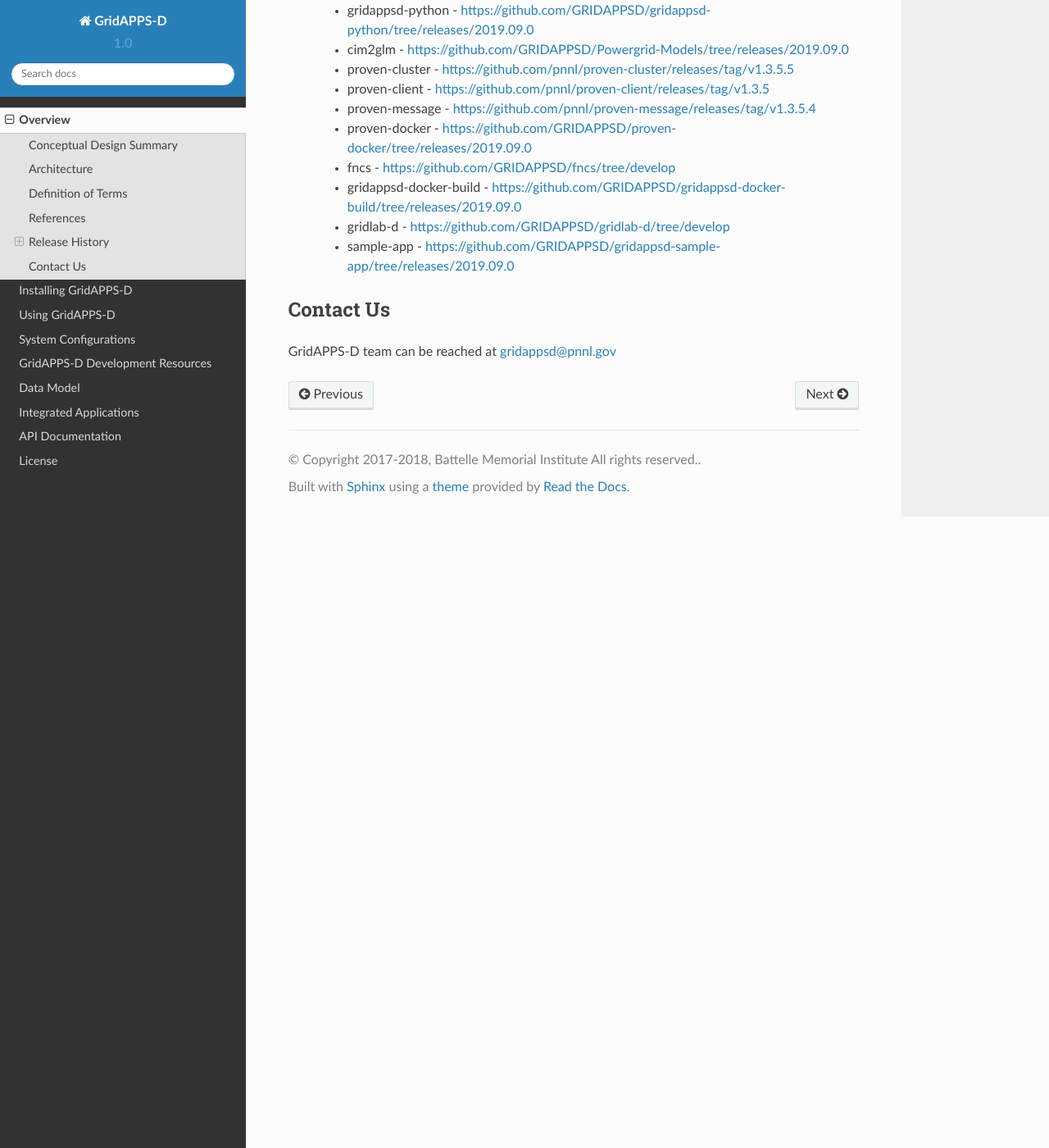
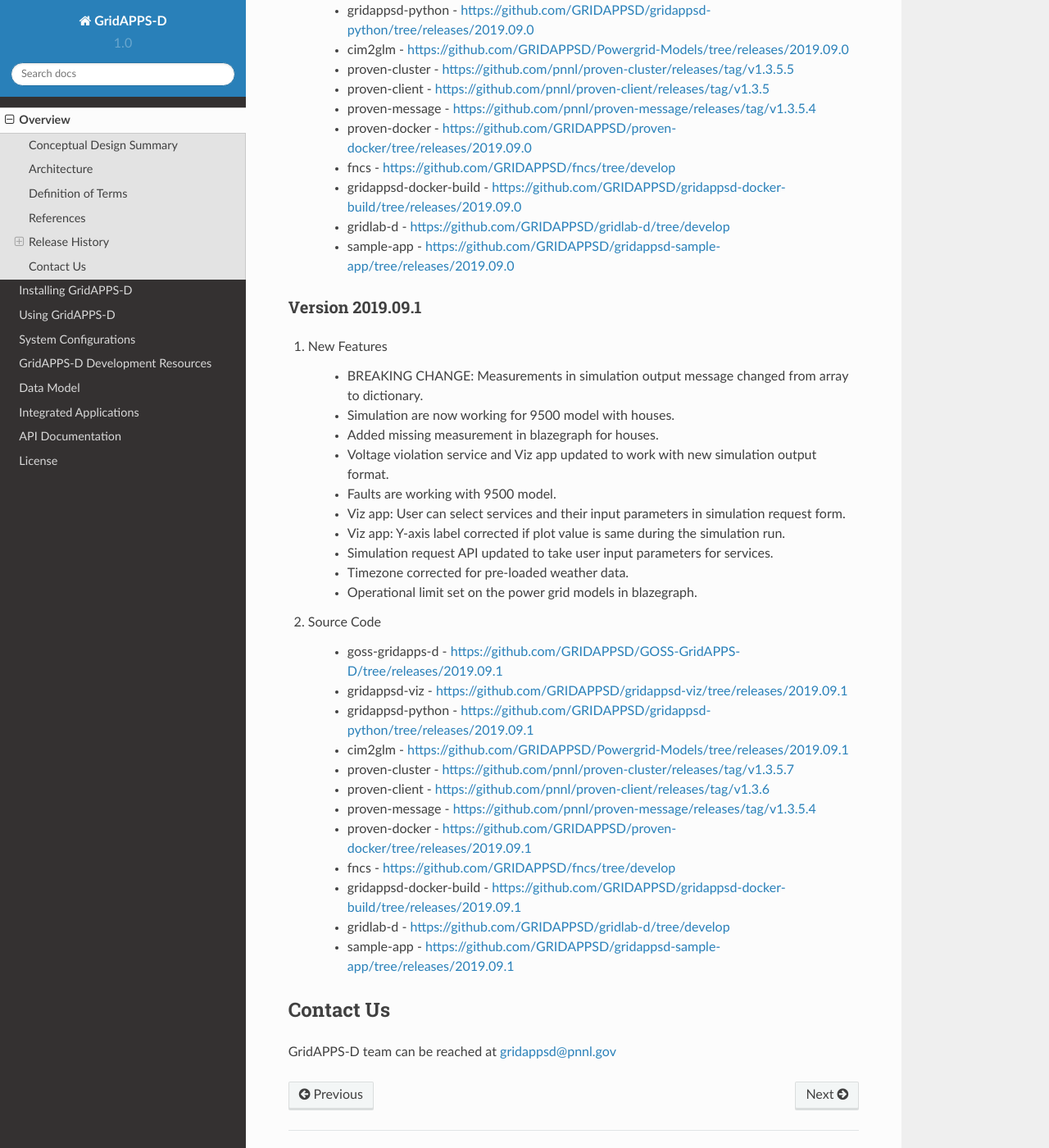
Before and after one commit to ericstephan/gridappsd-docs, a Sphinx documentation site: the page built from docs/source/overview/index.rst, in a window 1280 px wide and 1400 px high, scrolled down 15796 px. Shown: the whole window at 82% size. Built offline with Sphinx 7.4.7 and the Read the Docs theme 2.0.0, drawn with Linux system fonts in a browser that asks for light colours.

Commit message:
release notes for 2019.09.1 and updated Sim messages

```diff
--- a/docs/source/overview/version_history.rst
+++ b/docs/source/overview/version_history.rst
@@ -450,3 +450,34 @@
 	- gridappsd-docker-build - https://github.com/GRIDAPPSD/gridappsd-docker-build/tree/releases/2019.09.0
 	- gridlab-d - https://github.com/GRIDAPPSD/gridlab-d/tree/develop
 	- sample-app - https://github.com/GRIDAPPSD/gridappsd-sample-app/tree/releases/2019.09.0
+
+Version 2019.09.1
+^^^^^^^^^^^^^^^^^
+
+1. New Features
+
+	- BREAKING CHANGE: Measurements in simulation output message changed from array to dictionary.
+	- Simulation are now working for 9500 model with houses.
+	- Added missing measurement in blazegraph for houses.
+	- Voltage violation service and Viz app updated to work with new simulation output format.
+	- Faults are working with 9500 model.
+	- Viz app: User can select services and their input parameters in simulation request form.
+	- Viz app: Y-axis label corrected if plot value is same during the simulation run.
+	- Simulation request API updated to take user input parameters for services.
+	- Timezone corrected for pre-loaded weather data.
+	- Operational limit set on the power grid models in blazegraph.
+
+2. Source Code
+
+	- goss-gridapps-d - https://github.com/GRIDAPPSD/GOSS-GridAPPS-D/tree/releases/2019.09.1
+	- gridappsd-viz - https://github.com/GRIDAPPSD/gridappsd-viz/tree/releases/2019.09.1
+	- gridappsd-python - https://github.com/GRIDAPPSD/gridappsd-python/tree/releases/2019.09.1
+	- cim2glm - https://github.com/GRIDAPPSD/Powergrid-Models/tree/releases/2019.09.1
+	- proven-cluster - https://github.com/pnnl/proven-cluster/releases/tag/v1.3.5.7
+	- proven-client - https://github.com/pnnl/proven-client/releases/tag/v1.3.6
+	- proven-message - https://github.com/pnnl/proven-message/releases/tag/v1.3.5.4
+	- proven-docker - https://github.com/GRIDAPPSD/proven-docker/tree/releases/2019.09.1
+	- fncs - https://github.com/GRIDAPPSD/fncs/tree/develop
+	- gridappsd-docker-build - https://github.com/GRIDAPPSD/gridappsd-docker-build/tree/releases/2019.09.1
+	- gridlab-d - https://github.com/GRIDAPPSD/gridlab-d/tree/develop
+	- sample-app - https://github.com/GRIDAPPSD/gridappsd-sample-app/tree/releases/2019.09.1
```
Also changed, not shown: docs/source/using_gridappsd/api_examples/simulation_request.rst (+9 -8 lines).
